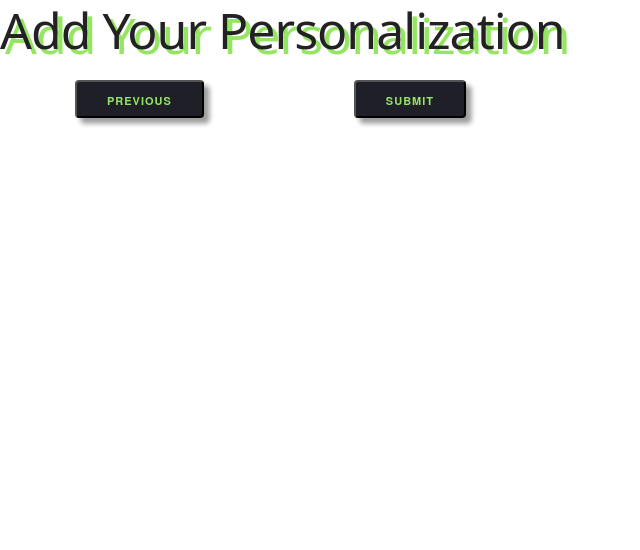
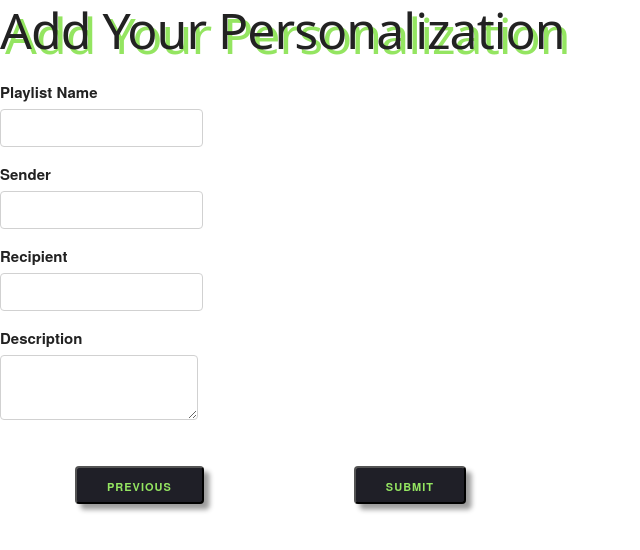
Before and after one commit to themagicianking/coda, a React (Vite) app in the folder client/: page /personalization in a window 1280 px wide. Shown: the top 550 px of the page, without its empty margins (0-640 px from the left). Built offline with nearby package versions, Linux system fonts and the light colour scheme; no server answers; a web font is replaced by a local one.

Commit message:
Added form to personalization component.

```diff
--- a/client/src/components/Personalization.jsx
+++ b/client/src/components/Personalization.jsx
@@ -13,6 +13,18 @@ export function Personalization() {
   return (
     <div>
       <h1>Add Your Personalization</h1>
+      <div>
+        <form id="personalization">
+          <label htmlFor="Playlist Name">Playlist Name</label>
+          <input type="text" name="Playlist Name"></input>
+          <label htmlFor="Sender">Sender</label>
+          <input type="text" name="Sender"></input>
+          <label htmlFor="Recipient">Recipient</label>
+          <input type="text" name="Recipient"></input>
+          <label htmlFor="Description">Description</label>
+          <textarea name="Playlist Name" form="personalization"></textarea>
+        </form>
+      </div>
       <div className="nav">
         <a role="button" onClick={handlePrevPage}>
           <button>Previous</button>
```
